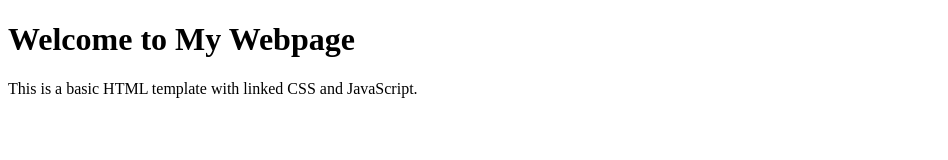
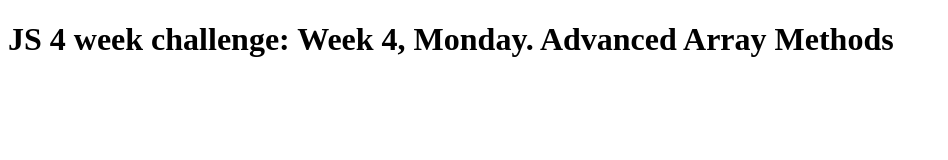
Before and after one commit to NMasters52/JS_4WC-Array_Methods, a plain HTML site: page index.html in a window 1280 px wide. Shown: the whole page, without its empty margins (0-948 px from the left). Drawn offline with Linux system fonts and the light colour scheme.

Commit message:
HTML set up

```diff
--- a/index.html
+++ b/index.html
@@ -7,8 +7,10 @@
     <link rel="stylesheet" href="styles.css">
 </head>
 <body>
-    <h1>Welcome to My Webpage</h1>
-    <p>This is a basic HTML template with linked CSS and JavaScript.</p>
+    <h1>JS 4 week challenge: Week 4, Monday. Advanced Array Methods</h1>
+    <div>
+        <p id="display"></p>
+    </div>
 
     <script src="script.js"></script>
 </body>
```
